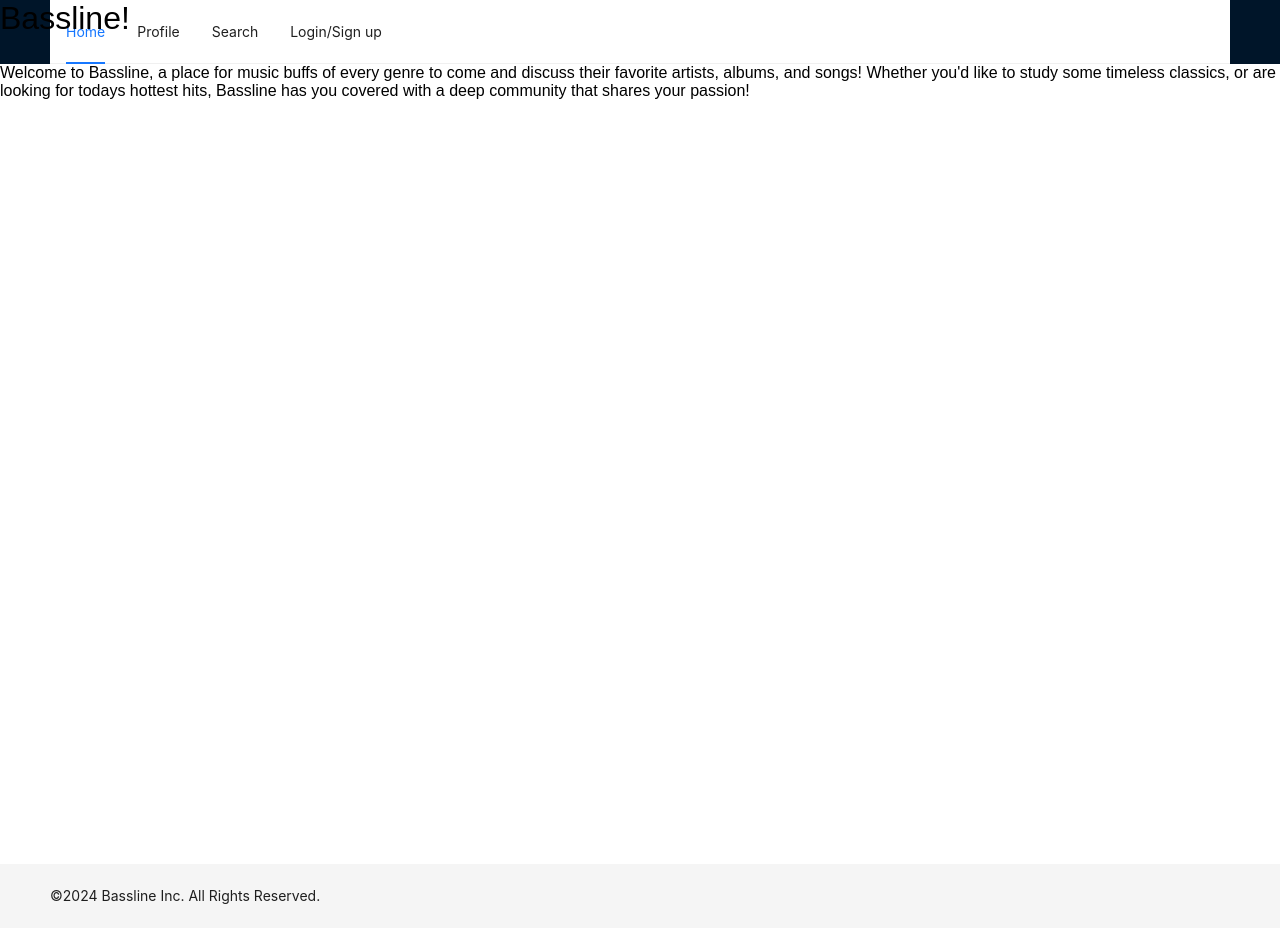
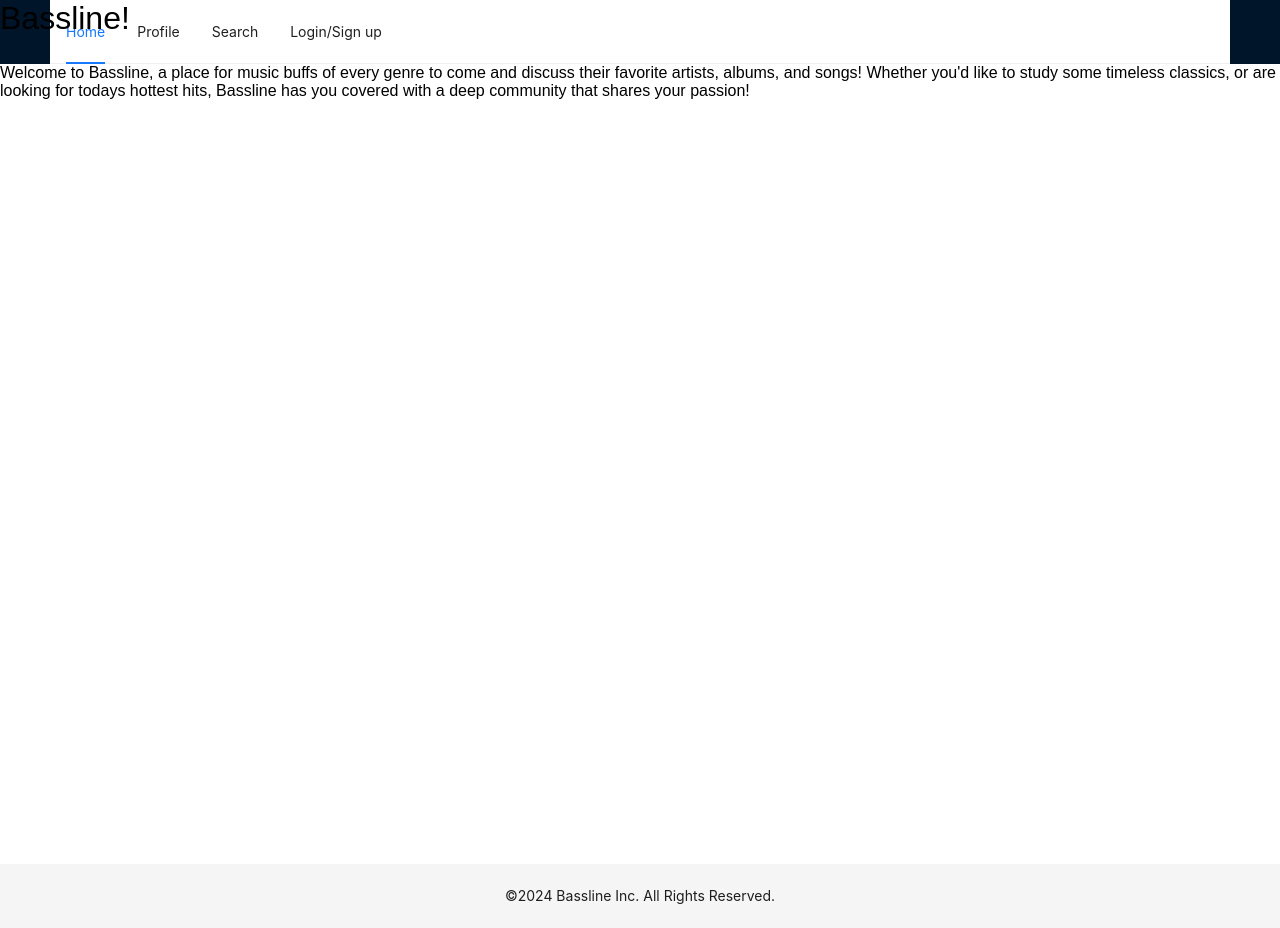
Before and after one commit to Koeboldt/Bassline, a React (Vite) app in the folder client/: page / in a window 1280 px wide. Built offline with nearby package versions, Linux system fonts and the light colour scheme.

Commit message:
css for footer

```diff
--- /dev/null
+++ b/client/src/app.css
@@ -0,0 +1,9 @@
+.footer {
+    text-align: center;
+}
+
+.app-container {
+    display: flex;
+    flex-direction: column;
+    min-height: 100vh;
+  }
--- a/client/src/app.jsx
+++ b/client/src/app.jsx
@@ -2,15 +2,16 @@
 import 'antd/dist/reset.css';
 import HeaderComponent from './components/Header';
 import FooterComponent from './components/Footer';
+import './app.css';
 
 function App() {
 
   return (
-    <>
+    <div className='app-container'>
     <HeaderComponent />
       <Outlet />
       <FooterComponent />
-    </>
+    </div>
   )
 }
 
```
